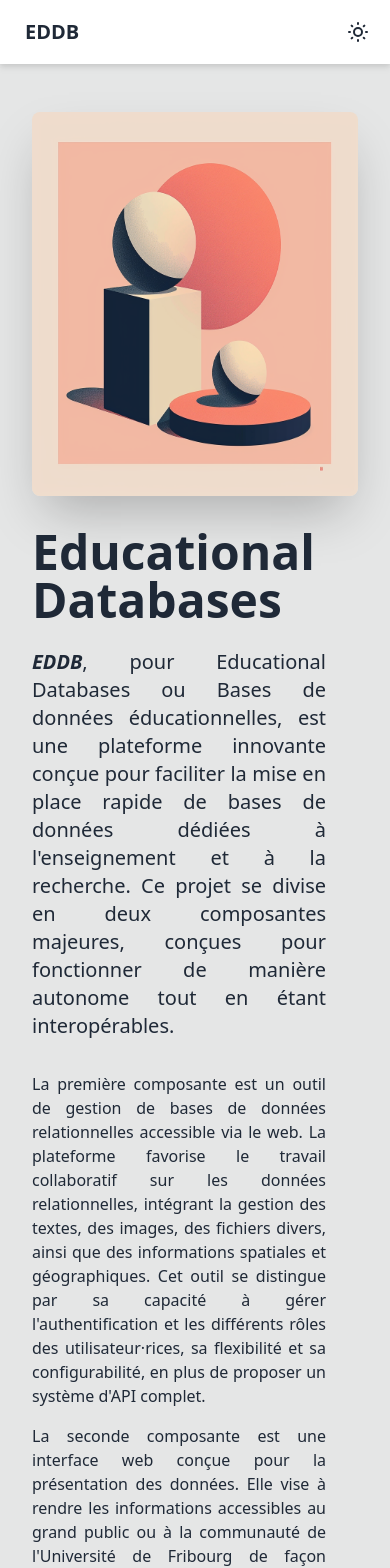
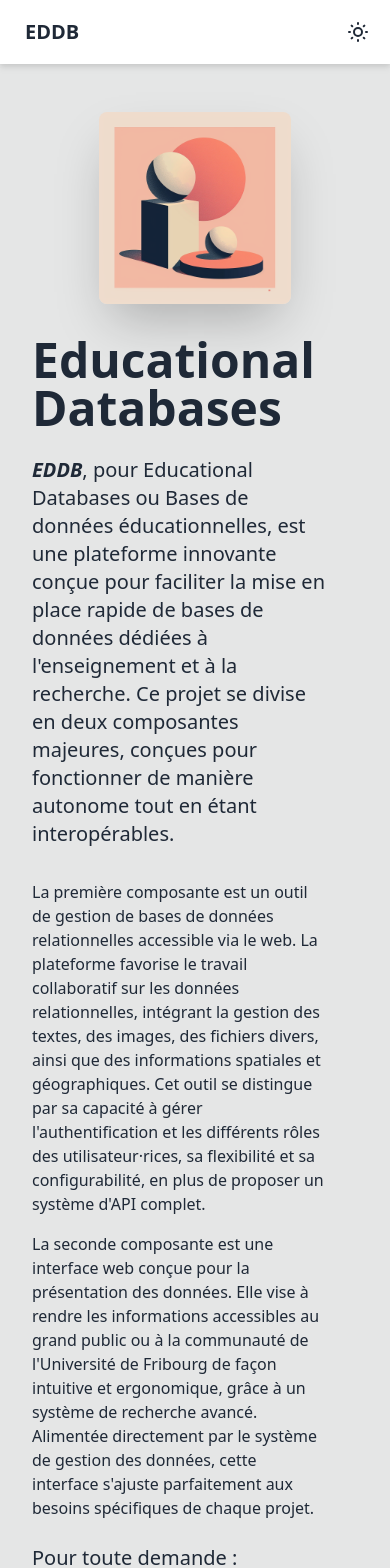
Before and after one commit to nte-unifr/eddb-hub, a Nuxt app: page / in a window 390 px wide. Shown: the top 1568 px of the page. Built offline with nearby package versions, Linux system fonts and the light colour scheme.

Commit message:
Mobile improvements

```diff
--- a/components/Project.vue
+++ b/components/Project.vue
@@ -22,11 +22,12 @@ const { data: project } = useFetch<Project>(path, {
       <h2 class="text-4xl font-bold">{{ project.title }}</h2>
       <h3 v-if="project.slogan" class="text-2xl font-bold opacity-70">{{ project.slogan }}</h3>
       <div v-if="project.description" v-html="project.description" class="pt-6"></div>
-      <p class="my-4">
-        <strong>Responsable des données :</strong> <a :href="config.mandant.url" class="link link-primary">{{ config.mandant.name }}</a>
-      </p>
+      <div class="flex flex-col md:flex-row my-4">
+        <div class="font-bold mr-2 mb-1">Responsable des données : </div>
+        <a :href="config.mandant.url" class="link link-primary">{{ config.mandant.name }}</a>
+      </div>
       <div class="mt-4">
-        <NuxtLink v-if="config.url" :to="config.url" class="btn btn-primary mr-2"><IconSquareArrowRightFilled /> Découvrir la collection</NuxtLink>
+        <NuxtLink v-if="config.url" :to="config.url" class="btn btn-primary mr-2 mb-1"><IconSquareArrowRightFilled /> Découvrir la collection</NuxtLink>
         <NuxtLink :to="config.apiUrl" class="btn btn-primary"><IconLockSquareRoundedFilled /> Admin</NuxtLink>
       </div>
     </div>
--- a/pages/index.vue
+++ b/pages/index.vue
@@ -6,12 +6,12 @@ const theme = useState('app-theme')
   <div class="hero min-h-screen">
     <div class="hero-content max-w-7xl grid">
       <div class="flex flex-col lg:flex-row-reverse items-center">
-        <img src="~/assets/img/eddb-art.png" class="size-96 rounded-lg shadow-2xl mb-8" />
+        <img src="~/assets/img/eddb-art.png" class="max-w-48 md:max-w-96 rounded-lg shadow-2xl mb-8" />
         <div>
           <h1 class="text-5xl font-bold lg:hidden">Educational Databases</h1>
           <img v-if="theme == 'light'" src="~/assets/img/eddb-banner-light.png" class="w-2/3 mb-8 hidden lg:block" />
           <img v-if="theme == 'dark'" src="~/assets/img/eddb-banner-dark.png" class="w-2/3 mb-8 hidden lg:block" />
-          <div class="text-justify pr-8">
+          <div class="md:text-justify pr-8">
             <p class="py-6 text-xl">
               <strong><em>EDDB</em></strong>, pour Educational Databases ou Bases de données éducationnelles, est une plateforme
               innovante conçue pour faciliter la mise en place rapide de bases de données dédiées à l'enseignement et à la recherche.
```
